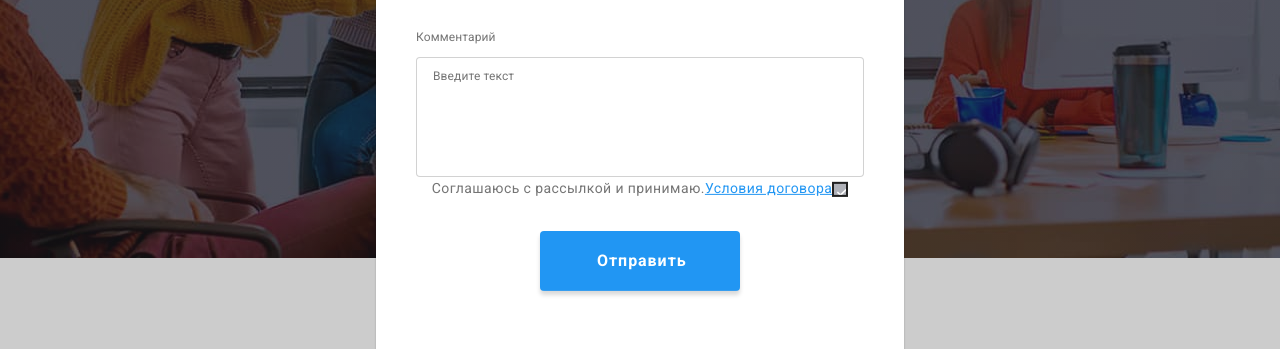
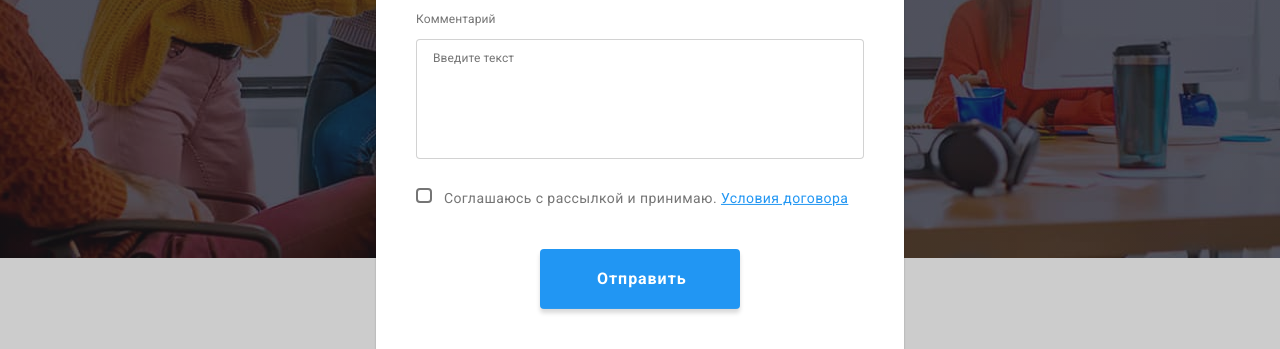
Before and after one commit to Alazardovich/goit-markup-hw-06, a plain HTML site: page index.html in a window 1280 px wide. Both pictures are taken after a click on the button "Заказать услугу". Shown: the part 423-772 px from the top of the page. Drawn offline with nearby package versions, Linux system fonts and the light colour scheme; files whose address does not match are found by name.

Commit message:
add checkbox

```diff
--- a/css/styles.css
+++ b/css/styles.css
@@ -329,6 +329,17 @@ textarea:focus {
   color: rgba(117, 117, 117, 0.5);
   transition: border 250ms var(--method-transition);
 }
+
+.text-agreement-blue {
+  padding: 0;
+  color: #2196f3;
+}
+textarea {
+  border: 1px solid rgba(33, 33, 33, 0.2);
+  box-sizing: border-box;
+  border-radius: 4px;
+  resize: none;
+}
 .text-agreement {
   text-align: center;
   font-family: var(--primery-text);
@@ -339,25 +350,18 @@ textarea:focus {
   letter-spacing: 0.03em;
   color: #757575;
   margin: 0;
-  display: flex;
+  /* display: flex;
   justify-content: center;
-  align-items: center;
+  align-items: center; */
 }
-.text-agreement-blue {
-  padding: 0;
-  color: #2196f3;
+.license-form:focus + .icon-input {
+  border-color: var(--accent-color);
 }
-textarea {
-  border: 1px solid rgba(33, 33, 33, 0.2);
-  box-sizing: border-box;
-  border-radius: 4px;
-  resize: none;
-}
-
 .license-form:checked + .icon-input {
   border-color: transparent;
   background-color: var(--accent-color);
-  background-image: url("../images/icons.svg/Vector\(1\)\(1\).svg");
+  background-image: url(../images/icons.svg/Vector\(1\)\(1\).svg);
+  background-repeat: no-repeat;
   background-size: contain;
   background-origin: border-box;
 }
@@ -365,10 +369,14 @@ textarea {
   display: inline-block;
   width: 16px;
   height: 15px;
-  border: 2px solid #212121;
-  background-image: url("../images/icons.svg/Vector\(1\)\(1\).svg");
-  background-color: #afb1b8;
-  background-repeat: no-repeat;
+  margin-right: 8px;
+  border-radius: 4px;
+  border: 2px solid var(--title-color);
+  cursor: pointer;
+}
+.agreement-info {
+  display: inline-block;
+  font-size: 14px;
 }
 /* .text-agreement::before {
   content: "";
@@ -385,14 +393,7 @@ textarea {
   background-repeat: no-repeat;
   background-color: #afb1b8;
 } */
-/* .license-option:hover::before {
-  background-color: #2196f3;
-} */
-/* .license-option {
-  display: flex;
-  align-items: center;
-  margin-left: 12px;
-} */
+
 .license-form {
   display: inline-block;
   position: absolute;
--- a/index.html
+++ b/index.html
@@ -91,8 +91,12 @@
 
 
                 <label for="agreement" class="text-agreement">
-                <input class="license-form" id="agreement" type="checkbox" name="agreement" value="agreement" required/>Соглашаюсь с рассылкой и принимаю.<a class="text-agreement-blue" href="">Условия договора</a>
-                <span class="icon-input"></span>
+                  <input class="license-form" id="agreement" type="checkbox" name="agreement" value="agreement" required />
+                  <span class="icon-input"></span>
+                  <span class="agreement-info">
+                    Соглашаюсь с рассылкой и принимаю.
+                    <a class="text-agreement-blue" href="">Условия договора</a>
+                  </span>
                 </label>
 
 
```
